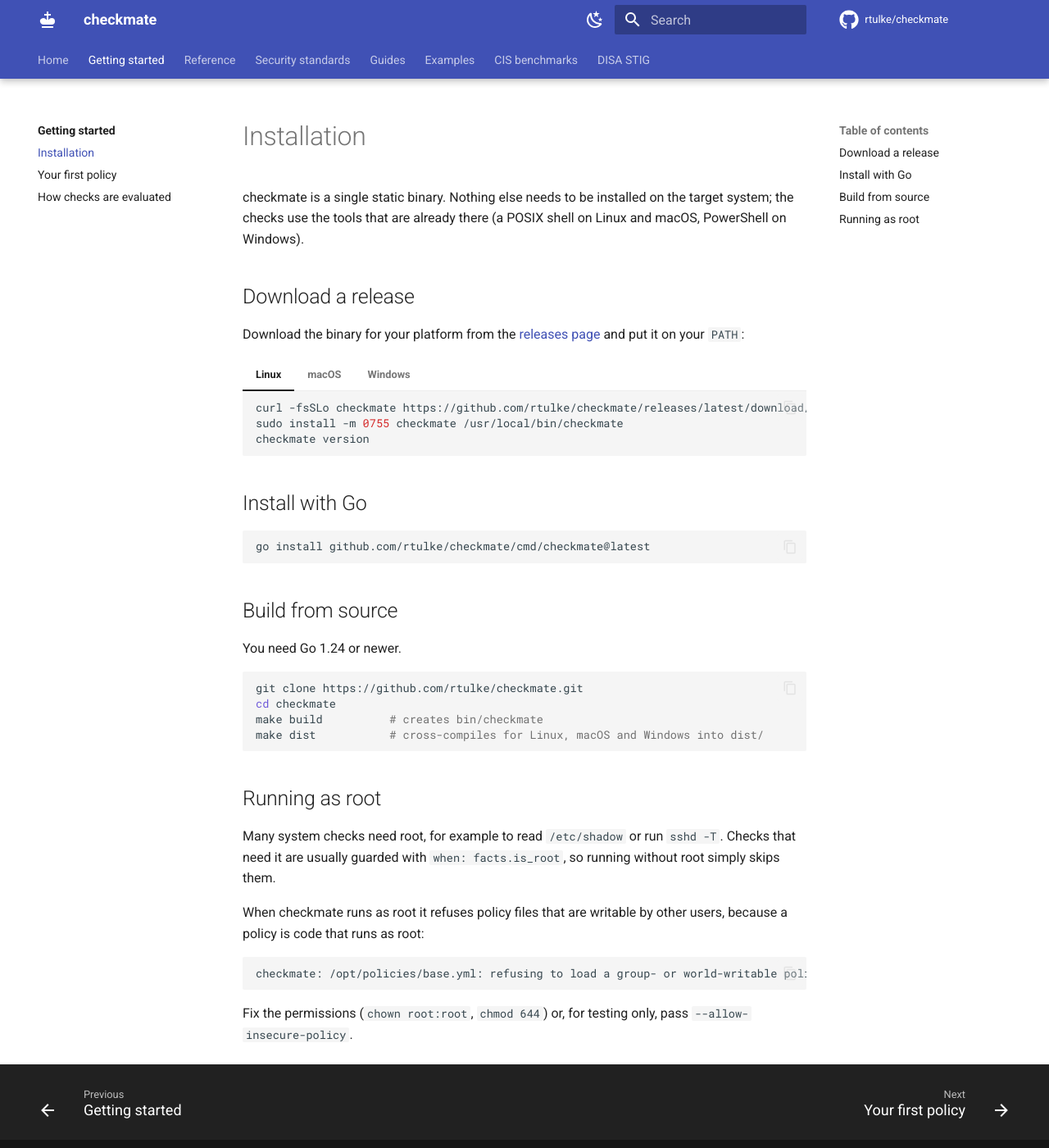
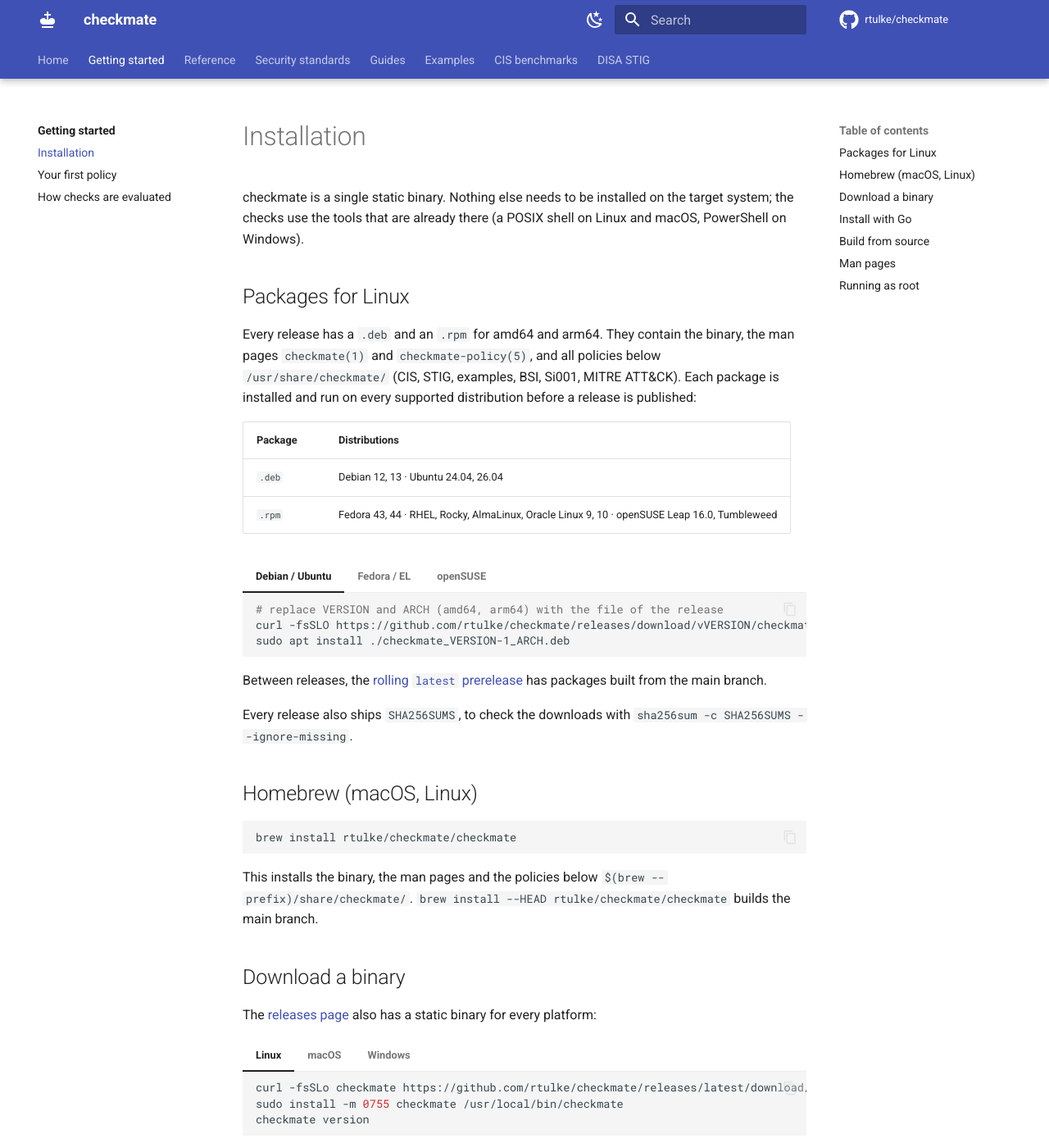
Before and after one commit to rtulke/checkmate, an MkDocs documentation site: the page built from docs/getting-started/installation.md, in a window 1280 px wide and 1400 px high. Shown: the whole window at 82% size. Built offline with MkDocs 1.6.1 and Material for MkDocs 9.7.7, drawn with Linux system fonts in a browser that asks for light colours; comment, search, counter and statistics services are not loaded; some of the changed text lies outside the part shown.

Commit message:
Add man pages, .deb/.rpm packages and a Homebrew formula
- Man pages checkmate(1) (commands, options, results, exit status,
  files, examples) and checkmate-policy(5) (policy and waiver format,
  checks, expect, templating, platforms); version and date are filled
  in at build time
- make packages builds .deb and .rpm for amd64 and arm64 with nfpm:
  binary, man pages and all policies below /usr/share/checkmate
- The release workflow installs and runs every package on Debian
  12/13, Ubuntu 24.04/26.04, Fedora 43/44, EL 9/10 and openSUSE Leap
  16.0/Tumbleweed on native amd64 and arm64 runners, installs the
  Homebrew formula on macOS, and publishes tagged releases and a
  rolling latest prerelease with SHA256SUMS (signed with minisign when
  the repository has a key)
- Formula/checkmate.rb: brew install rtulke/checkmate/checkmate; the
  workflow points it at the source archive of every new tag
- READMEs: install options, a table of the security standards with
  policies, rules and checks, examples per category, tested platforms

````diff
--- a/docs/getting-started/installation.md
+++ b/docs/getting-started/installation.md
@@ -2,9 +2,61 @@
 
 checkmate is a single static binary. Nothing else needs to be installed on the target system; the checks use the tools that are already there (a POSIX shell on Linux and macOS, PowerShell on Windows).
 
-## Download a release
+## Packages for Linux
 
-Download the binary for your platform from the [releases page](https://github.com/rtulke/checkmate/releases) and put it on your `PATH`:
+Every release has a `.deb` and an `.rpm` for amd64 and arm64. They contain the
+binary, the man pages `checkmate(1)` and `checkmate-policy(5)`, and all
+policies below `/usr/share/checkmate/` (CIS, STIG, examples, BSI, Si001,
+MITRE ATT&CK). Each package is installed and run on every supported
+distribution before a release is published:
+
+| Package | Distributions |
+|---|---|
+| `.deb` | Debian 12, 13 · Ubuntu 24.04, 26.04 |
+| `.rpm` | Fedora 43, 44 · RHEL, Rocky, AlmaLinux, Oracle Linux 9, 10 · openSUSE Leap 16.0, Tumbleweed |
+
+=== "Debian / Ubuntu"
+
+    ```bash
+    # replace VERSION and ARCH (amd64, arm64) with the file of the release
+    curl -fsSLO https://github.com/rtulke/checkmate/releases/download/vVERSION/checkmate_VERSION-1_ARCH.deb
+    sudo apt install ./checkmate_VERSION-1_ARCH.deb
+    ```
+
+=== "Fedora / EL"
+
+    ```bash
+    # ARCH: x86_64 or aarch64
+    sudo dnf install https://github.com/rtulke/checkmate/releases/download/vVERSION/checkmate-VERSION-1.ARCH.rpm
+    ```
+
+=== "openSUSE"
+
+    ```bash
+    curl -fsSLO https://github.com/rtulke/checkmate/releases/download/vVERSION/checkmate-VERSION-1.ARCH.rpm
+    sudo zypper install --allow-unsigned-rpm ./checkmate-VERSION-1.ARCH.rpm
+    ```
+
+Between releases, the [rolling `latest` prerelease](https://github.com/rtulke/checkmate/releases/tag/latest)
+has packages built from the main branch.
+
+Every release also ships `SHA256SUMS`, to check the downloads with
+`sha256sum -c SHA256SUMS --ignore-missing`.
+
+## Homebrew (macOS, Linux)
+
+```bash
+brew install rtulke/checkmate/checkmate
+```
+
+This installs the binary, the man pages and the policies below
+`$(brew --prefix)/share/checkmate/`. `brew install --HEAD rtulke/checkmate/checkmate`
+builds the main branch.
+
+## Download a binary
+
+The [releases page](https://github.com/rtulke/checkmate/releases) also has a
+static binary for every platform:
 
 === "Linux"
 
@@ -37,14 +89,21 @@ go install github.com/rtulke/checkmate/cmd/checkmate@latest
 
 ## Build from source
 
-You need Go 1.24 or newer.
+You need Go 1.26 or newer.
 
 ```bash
 git clone https://github.com/rtulke/checkmate.git
 cd checkmate
 make build          # creates bin/checkmate
 make dist           # cross-compiles for Linux, macOS and Windows into dist/
+make packages       # .deb and .rpm for amd64 and arm64 into dist/
 ```
+
+## Man pages
+
+`man checkmate` describes the commands and options, `man checkmate-policy`
+the format of policy and waiver files. Both are installed by the packages
+and by Homebrew; in a source checkout they are in `packaging/man/`.
 
 ## Running as root
 
````
Also changed, not shown: README.md (+72 -40 lines), README_de.md (+82 -50 lines), 10 other files.
